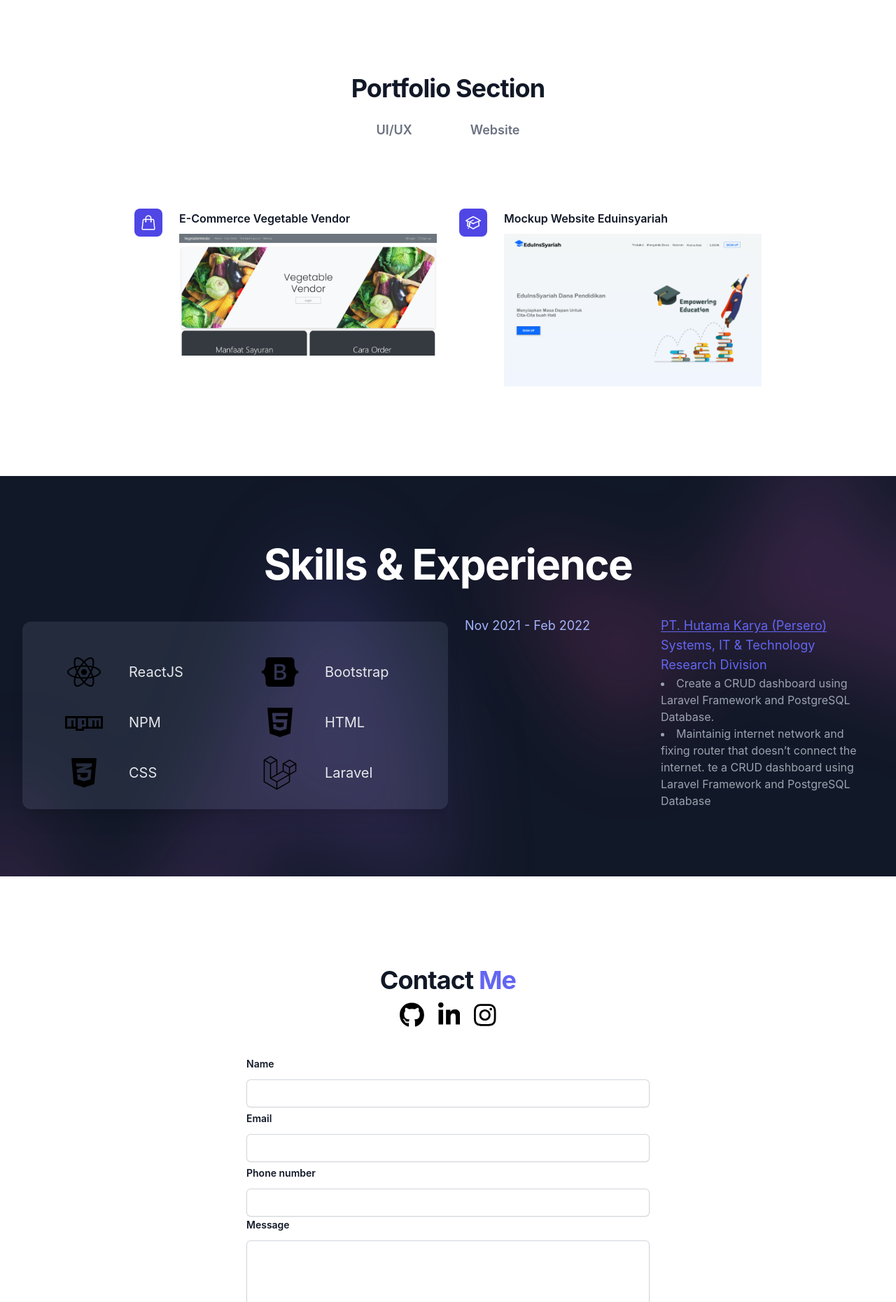
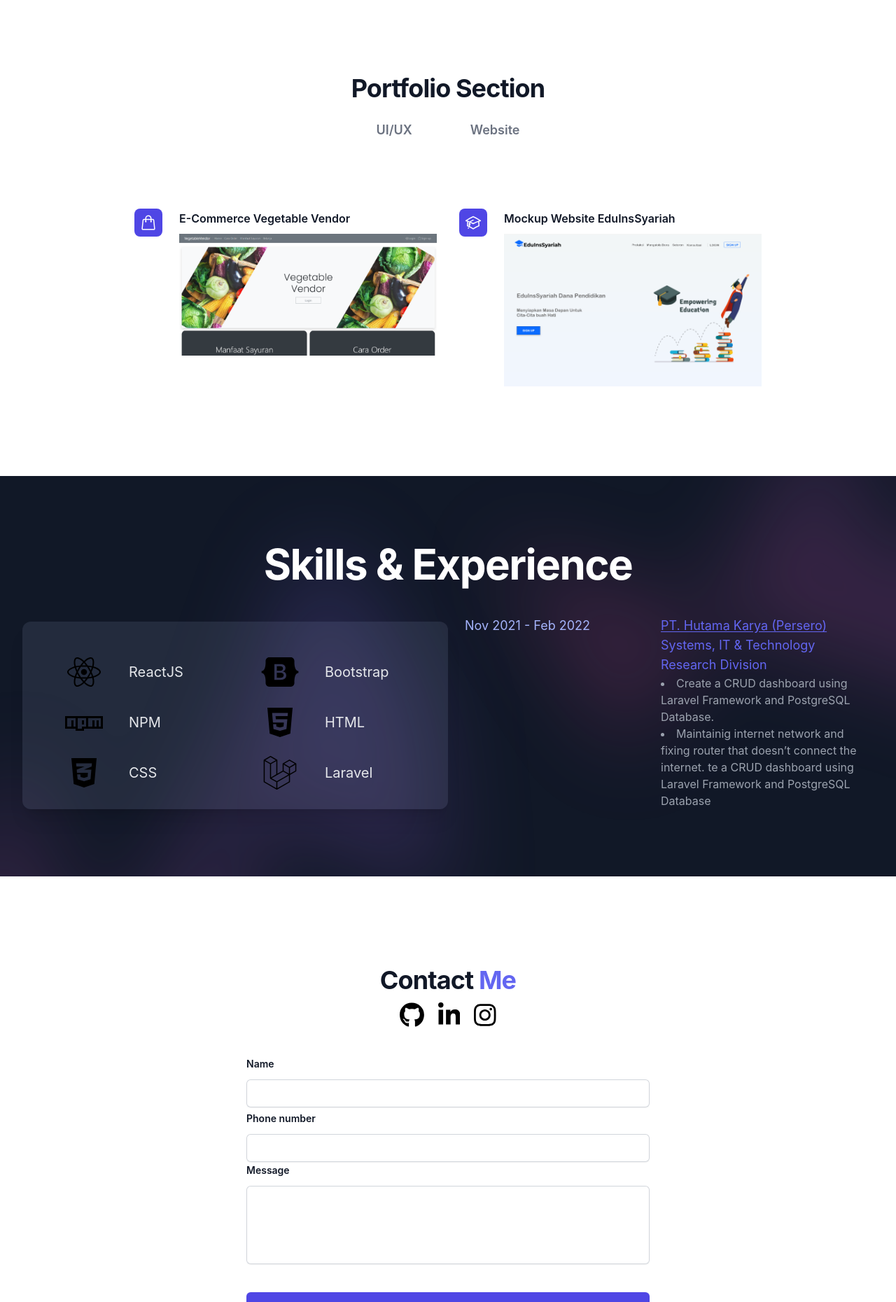
Before and after one commit to AndikaNFS/portofolio, a React (Create React App) app: page / in a window 1280 px wide. Shown: the part 1638-3498 px from the top of the page at 70% size. Built offline with nearby package versions, Linux system fonts and the light colour scheme.

Commit message:
update contact

```diff
--- a/src/App.js
+++ b/src/App.js
@@ -1,5 +1,5 @@
 import logo from './logo.svg';
-import RegistrationForm from './pages/ExContact';
+// import RegistrationForm from './pages/ExContact';
 // import './App.css';
 import HomePages from './pages/HomePages';
 import { BrowserRouter, Link , Routes, Route} from 'react-router-dom'
@@ -10,7 +10,7 @@ function App() {
       <BrowserRouter>
         <Routes>
           <Route path='/' element={<HomePages />} />
-          <Route path='/form' element={<RegistrationForm />} />
+          {/* <Route path='/form' element={<RegistrationForm />} /> */}
 
         </Routes>
 
--- a/src/pages/ExContact.jsx
+++ /dev/null
@@ -1,30 +0,0 @@
-import React from "react";
-
-const App = () => {
-  // Function will execute on click of button
-  const onButtonClick = () => {
-    // using Java Script method to get PDF file
-    fetch("./assets/CV_ATS_AndikaNurSasmito.pdf").then((response) => {
-      response.blob().then((blob) => {
-        // Creating new object of PDF file
-        const fileURL = window.URL.createObjectURL(blob);
-        // Setting various property values
-        let alink = document.createElement("a");
-        alink.href = fileURL;
-        alink.download = "CV_ATS_AndikaNurSasmito.pdf";
-        alink.click();
-      });
-    });
-  };
-  return (
-    <>
-      <center>
-        <h1>Welcome to Geeks for Geeks</h1>
-        <h3>Click on below button to download PDF file</h3>
-        <button onClick={onButtonClick}>Download PDF</button>
-      </center>
-    </>
-  );
-};
-
-export default App;
--- a/src/pages/HomePage/Features.jsx
+++ b/src/pages/HomePage/Features.jsx
@@ -13,8 +13,9 @@ const features = [
     icon: ShoppingBagIcon,
   },
   {
-    name: "Mockup Website Eduinsyariah",
+    name: "Mockup Website EduInsSyariah",
     image: "./assets/images/ProjectDesainWebsite.png",
+    href: "https://xd.adobe.com/view/64d6f784-cab6-4c9b-544e-0bee813760f6-12e7/",
     icon: AcademicCapIcon,
   },
 ];
@@ -65,7 +66,9 @@ function Features() {
                     {feature.name}
                   </dt>
                   <dd className="mt-2 text-base leading-7 text-gray-600">
-                    <img src={feature.image} />
+                    <a href={feature.href}>
+                      <img src={feature.image} />
+                    </a>
                   </dd>
                 </div>
               ))}
--- a/src/parts/Contact.jsx
+++ b/src/parts/Contact.jsx
@@ -9,12 +9,12 @@ import "../assets/css/contact.css";
 function Contact() {
   // const [agreed, setAgreed] = useState(false);
   const [inputName, setInputName] = useState("");
-  const [inputEmail, setInputEmail] = useState("");
+  // const [inputEmail, setInputEmail] = useState("");
   const [inputPhone, setInputPhone] = useState("");
   const [inputMessage, setInputMessage] = useState("");
 
   const handleContact = () => {
-    const mailtoLink = `mailto:${inputEmail}?subject=Diskusi !&body=Hallo Nama Saya ${inputName}. ${inputMessage}, bisakah anda menghubungi saya melalui nomor ini ${inputPhone} ? Terima kasih.`;
+    const mailtoLink = `mailto:andikanursasmito5@gmail.com?subject=Diskusi!&body=Hallo Nama Saya ${inputName}. ${inputMessage}, bisakah anda menghubungi saya melalui nomor ini ${inputPhone} ? Terima kasih.`;
 
     window.location.href = mailtoLink;
   };
@@ -22,9 +22,9 @@ function Contact() {
   const handleInputNameChange = (event) => {
     setInputName(event.target.value);
   };
-  const handleInputEmailChange = (event) => {
-    setInputEmail(event.target.value);
-  };
+  // const handleInputEmailChange = (event) => {
+  //   setInputEmail(event.target.value);
+  // };
   const handleInputPhoneChange = (event) => {
     setInputPhone(event.target.value);
   };
@@ -109,7 +109,7 @@ function Contact() {
               />
             </div>
           </div>
-          <div className="sm:col-span-2">
+          {/* <div className="sm:col-span-2">
             <label
               htmlFor="email"
               className="block text-sm font-semibold leading-6 text-gray-900"
@@ -127,7 +127,7 @@ function Contact() {
                 className="block w-full rounded-md border-0 px-3.5 py-2 text-gray-900 shadow-sm ring-1 ring-inset ring-gray-300 placeholder:text-gray-400 focus:ring-2 focus:ring-inset focus:ring-indigo-600 sm:text-sm sm:leading-6"
               />
             </div>
-          </div>
+          </div> */}
           <div className="sm:col-span-2">
             <label
               htmlFor="phone-number"
```
Also changed, not shown: 1 other file (tests, documents, lock files or other folders).
